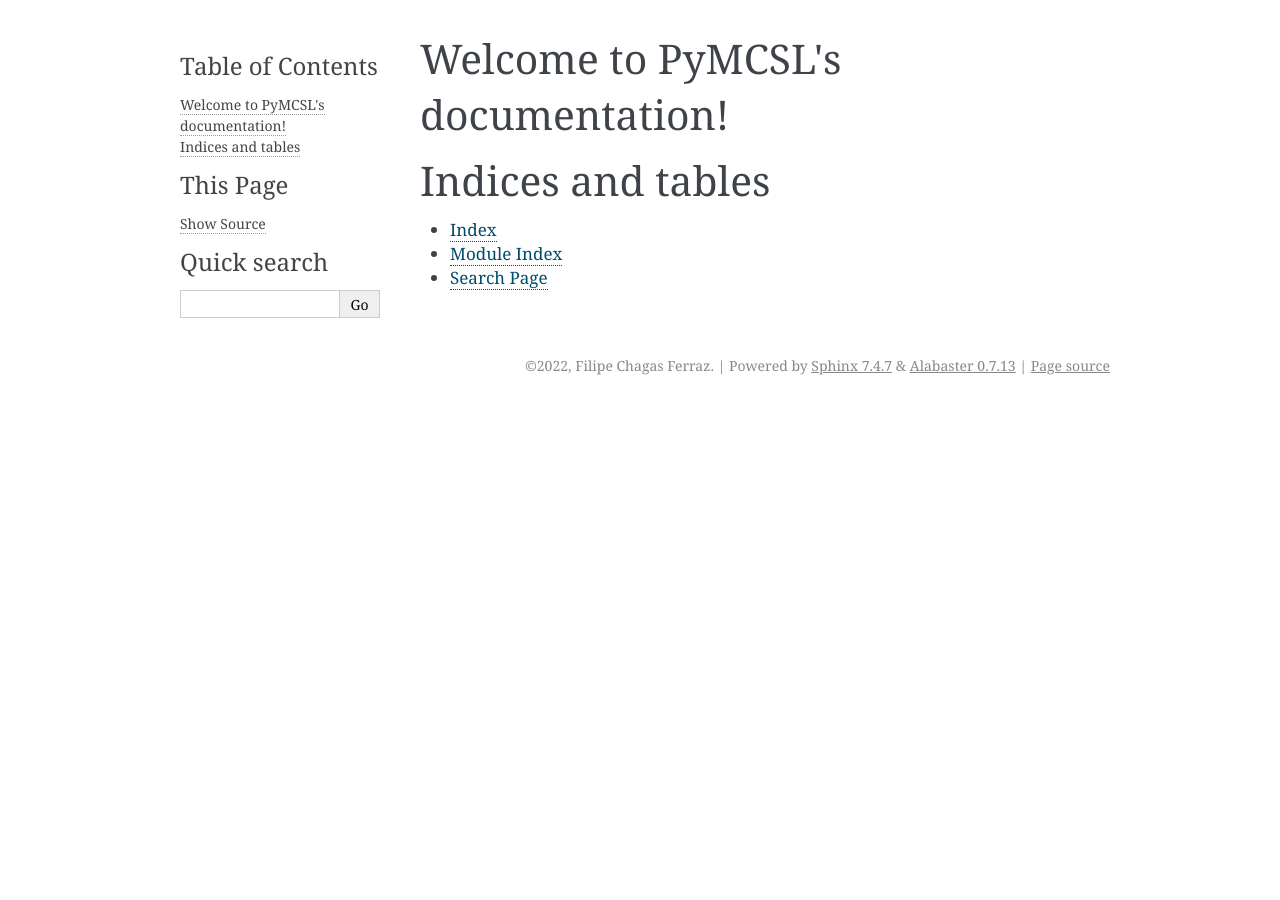
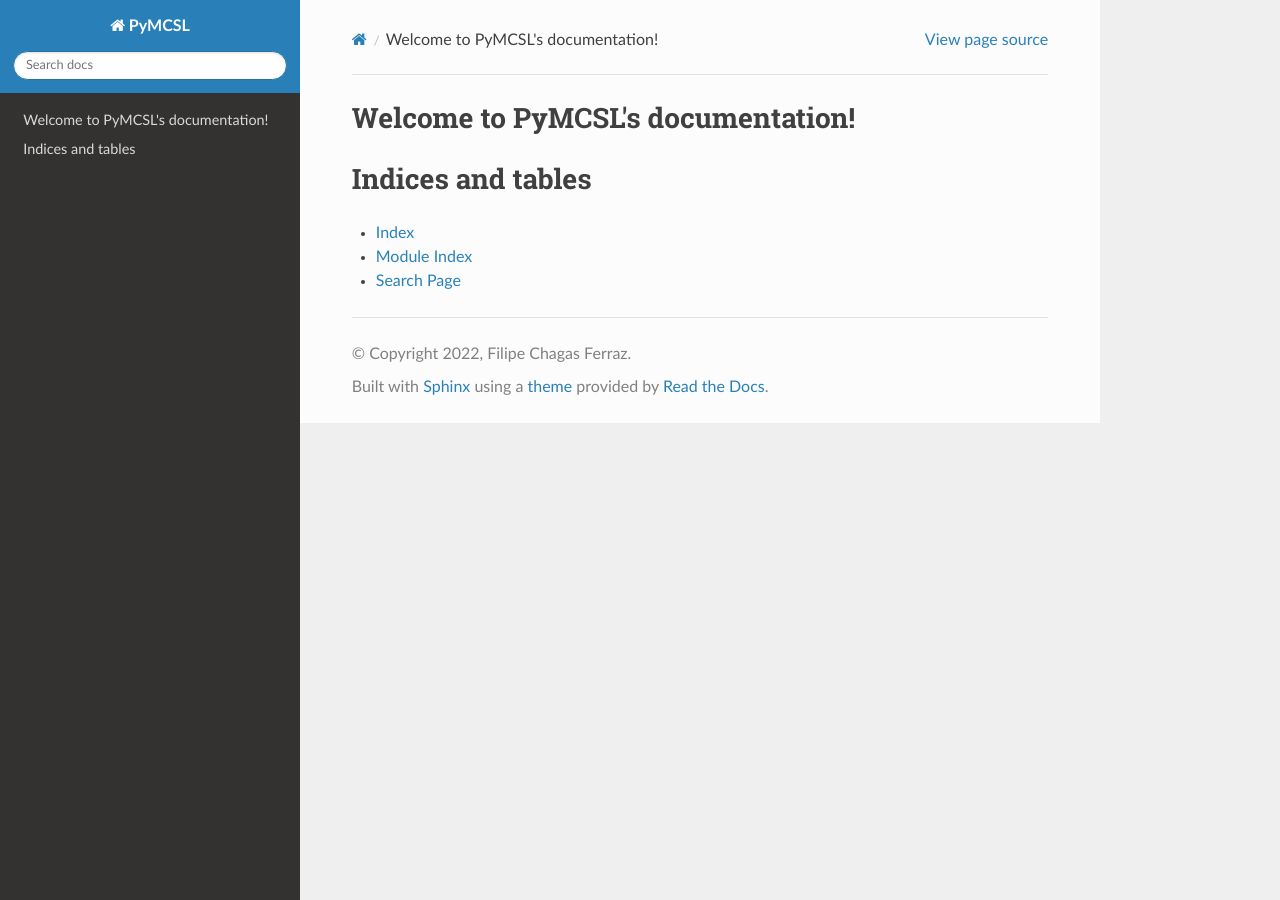
Before and after one commit to FilipeChagasDev/PyMCSL, a Sphinx documentation site: the page built from docs/index.rst, in a window 1280 px wide. Built offline with Sphinx 7.4.7 and the Read the Docs theme 2.0.0, drawn with Linux system fonts in a browser that asks for light colours; part of the change alters nothing that is shown.

Commit message:
Update conf.py

```diff
--- a/docs/conf.py
+++ b/docs/conf.py
@@ -31,6 +31,11 @@ release = 'June-2022'
 # extensions coming with Sphinx (named 'sphinx.ext.*') or your custom
 # ones.
 extensions = [
+    'sphinx.ext.duration',
+    'sphinx.ext.doctest',
+    'sphinx.ext.autodoc',
+    'sphinx.ext.autosummary',
+    'sphinx.ext.intersphinx',
 ]
 
 # Add any paths that contain templates here, relative to this directory.
@@ -54,9 +59,4 @@ exclude_patterns = ['_build', 'Thumbs.db', '.DS_Store']
 # The theme to use for HTML and HTML Help pages.  See the documentation for
 # a list of builtin themes.
 #
-html_theme = 'alabaster'
-
-# Add any paths that contain custom static files (such as style sheets) here,
-# relative to this directory. They are copied after the builtin static files,
-# so a file named "default.css" will overwrite the builtin "default.css".
-html_static_path = ['_static']
+html_theme = 'sphinx_rtd_theme'
```
